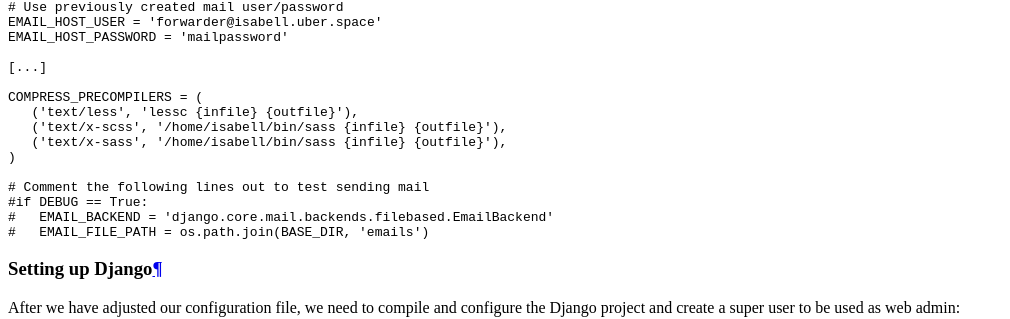
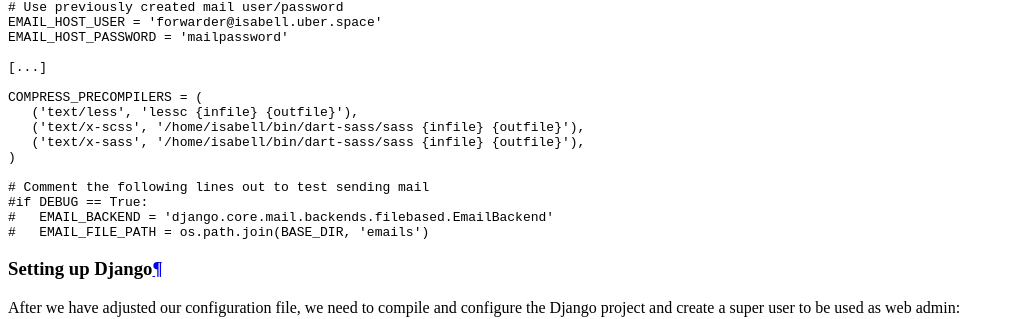
Before and after one commit to Uberspace/lab, a Sphinx documentation site: the page built from source/guide_mailman-3.rst, in a window 1280 px wide and 900 px high, scrolled down 5815 px. Shown: the part 140-459 px from the top of the window, without its empty margins (0-1010 px from the left). Built offline with Sphinx 7.4.7 and the Read the Docs theme 2.0.0, drawn with Linux system fonts in a browser that asks for light colours.

Commit message:
mailman3 - fix path to dart-sass

```diff
--- a/source/guide_mailman-3.rst
+++ b/source/guide_mailman-3.rst
@@ -243,8 +243,8 @@ After the REST backend has been configured, we need to configure the Django fron
 
  COMPRESS_PRECOMPILERS = (
     ('text/less', 'lessc {infile} {outfile}'),
-    ('text/x-scss', '/home/isabell/bin/sass {infile} {outfile}'),
-    ('text/x-sass', '/home/isabell/bin/sass {infile} {outfile}'),
+    ('text/x-scss', '/home/isabell/bin/dart-sass/sass {infile} {outfile}'),
+    ('text/x-sass', '/home/isabell/bin/dart-sass/sass {infile} {outfile}'),
  )
 
  # Comment the following lines out to test sending mail
```
